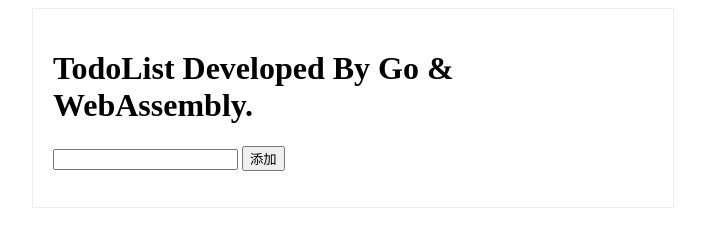
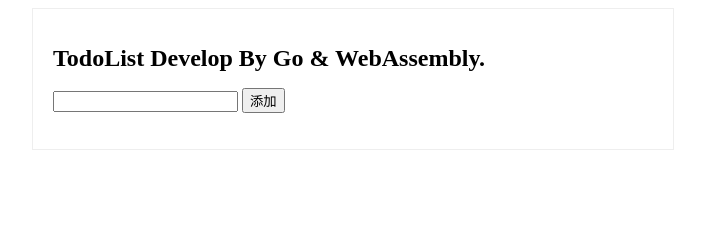
Before and after one commit to wheato/todolist-go-webassembly, a plain HTML site: page index.html in a window 1280 px wide. Shown: the whole page, without its empty margins (287-992 px from the left). Drawn offline with Linux system fonts and the light colour scheme; no server answers.

Commit message:
Change Style

```diff
--- a/index.html
+++ b/index.html
@@ -17,6 +17,9 @@
         padding: 20px;
         border: 1px solid #eee;
       }
+      h1 {
+        font-size: 24px;
+      }
       .compeleted{
         text-decoration: line-through;
         opacity: 0.6;
@@ -31,7 +34,7 @@
       <p class="browsehappy">You are using an <strong>outdated</strong> browser. Please <a href="#">upgrade your browser</a> to improve your experience.</p>
     <![endif]-->
     <div id="app">
-      <h1>TodoList Developed By Go & WebAssembly.</h1>
+      <h1>TodoList Develop By Go & WebAssembly.</h1>
       <div class="todo-app">
         <div class="todo-input">
           <input type="text" id="j_textInput"> <button id="js_addTodo">添加</button>
```
